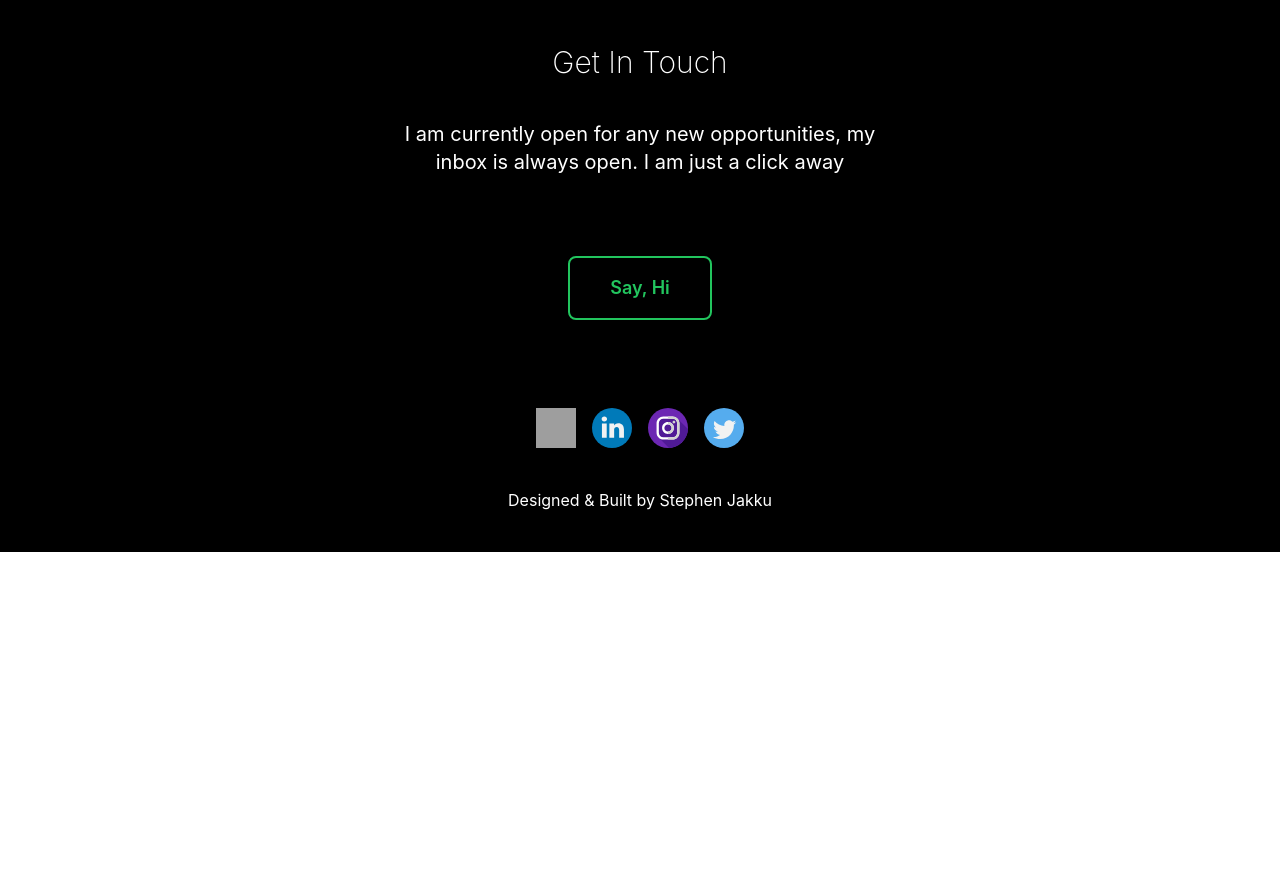
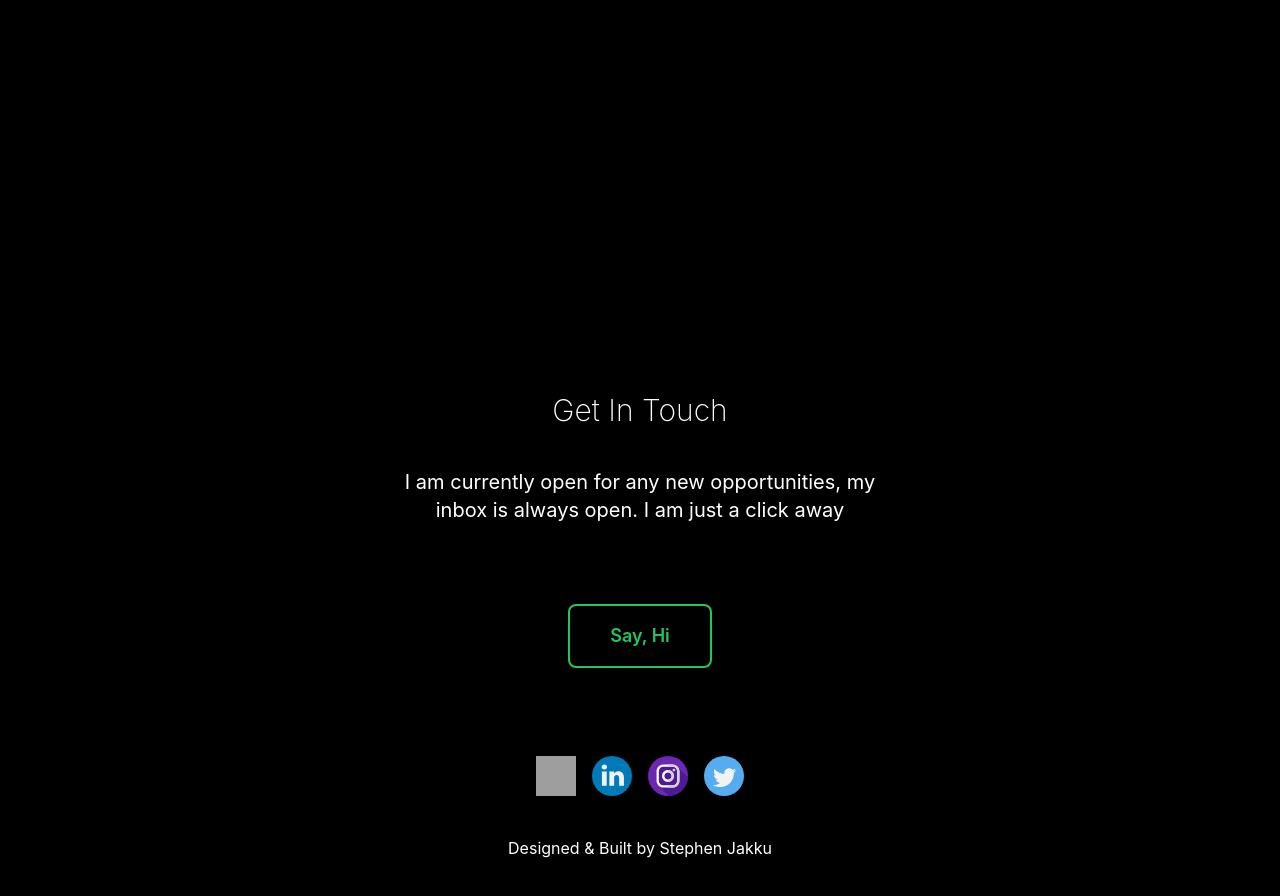
Before and after one commit to StephenJakku/stephenjakku.github.io, a Next.js app: page / in a window 1280 px wide. Shown: the part 3080-3976 px from the top of the page. Before the commit the page ends 3632 px from the top, so only its background shows below. Built offline with nearby package versions, Linux system fonts and the light colour scheme; grey boxes are pictures that could not be loaded.

Commit message:
Fixed spacing in contact section

```diff
--- a/Components/Contact.js
+++ b/Components/Contact.js
@@ -1,9 +1,10 @@
 function Contact({ bgColor, refer }) {
   return (
     <div
-      className={`flex-col justify-center ${bgColor} space-y-10`}
+      className={`flex justify-center items-end h-full ${bgColor} pb-5`}
       ref={refer}
     >
+      <div className="flex flex-col space-y-10">
         <div className="flex justify-center items-center">
           <h1 className="pt-12 text-3xl font-extralight font text-white">
             Get In Touch
@@ -37,7 +38,10 @@ function Contact({ bgColor, refer }) {
             <li>
               <img
                 onClick={() =>
-                window.open("https://www.linkedin.com/in/uttam-jakku", "_blank")
+                  window.open(
+                    "https://www.linkedin.com/in/uttam-jakku",
+                    "_blank"
+                  )
                 }
                 className="h-10 w-10 hover:pb-2"
                 src="/linkedin.svg"
@@ -46,7 +50,10 @@ function Contact({ bgColor, refer }) {
             <li>
               <img
                 onClick={() =>
-                window.open("https://www.instagram.com/stephen_jak/", "_blank")
+                  window.open(
+                    "https://www.instagram.com/stephen_jak/",
+                    "_blank"
+                  )
                 }
                 className="h-10 w-10 hover:pb-2"
                 src="/insta.svg"
@@ -69,6 +76,7 @@ function Contact({ bgColor, refer }) {
           </p>
         </div>
       </div>
+    </div>
   );
 }
 
--- a/Components/Projects.js
+++ b/Components/Projects.js
@@ -3,7 +3,7 @@ import Project from "./Project";
 function Projects({ bgColor, refer }) {
   return (
     <div
-      className={`flex-col justify-center ${bgColor} items-top space-y-10`}
+      className={`flex-col justify-center lg:h-full ${bgColor} items-top space-y-10`}
       ref={refer}
     >
       <div className="flex justify-center">
```
Lines whose indentation alone changed are shown as unchanged.
